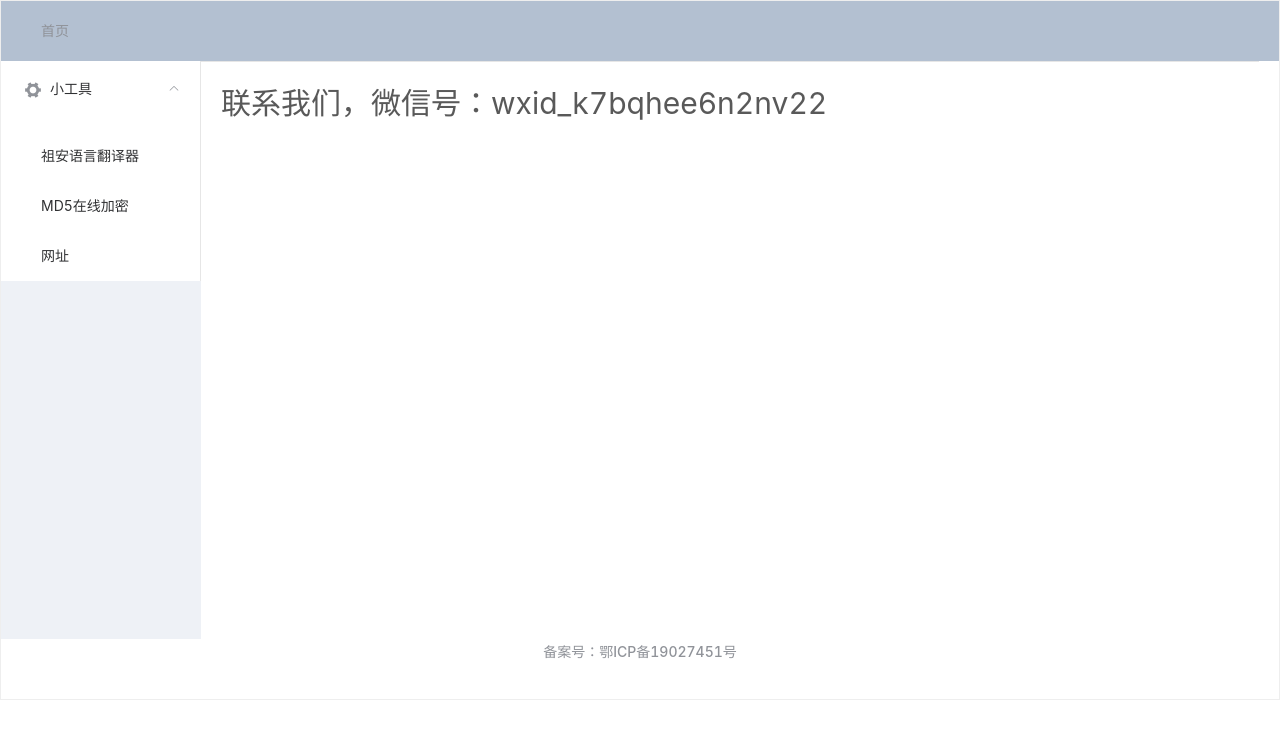
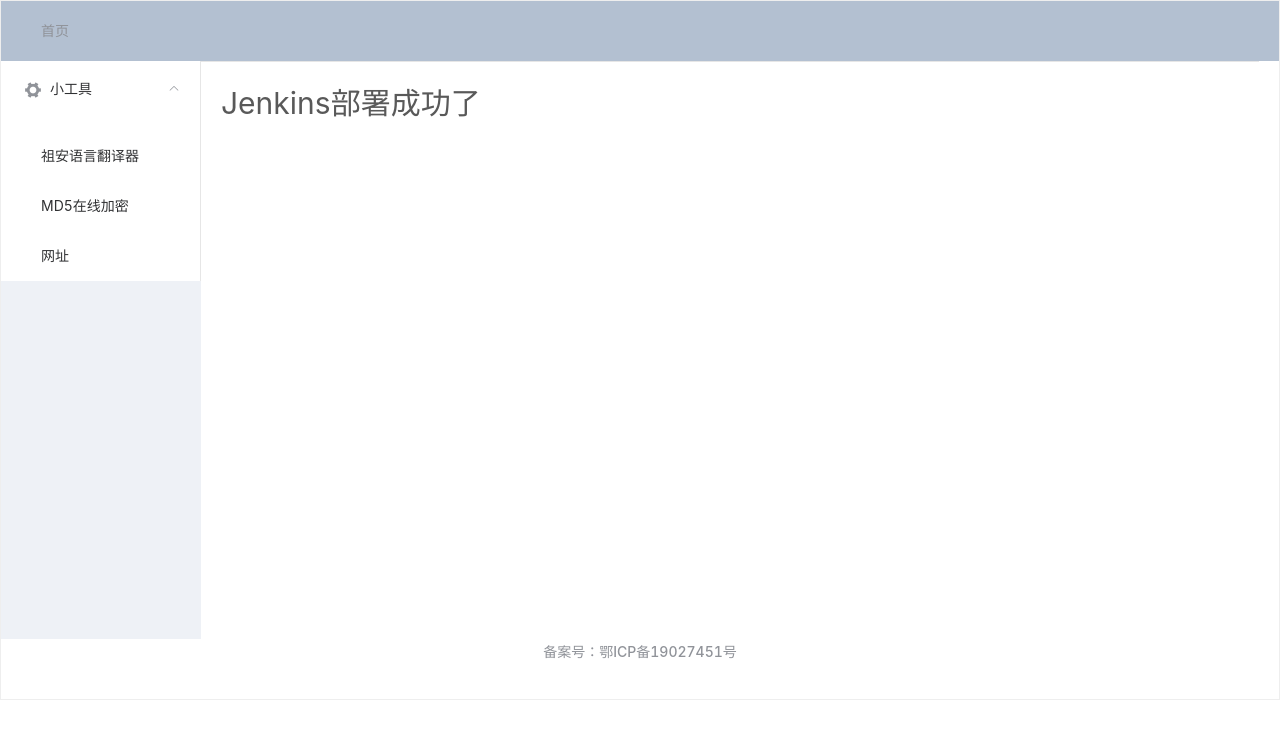
Before and after one commit to SayShine/myblogs, a Vue app in the folder myblogs_vue/: page /#/ in a window 1280 px wide. Shown: the top 738 px of the page. Built offline with nearby package versions, Linux system fonts and the light colour scheme.

Commit message:
测试jenkins

```diff
--- a/myblogs_vue/src/components/MainNotice.vue
+++ b/myblogs_vue/src/components/MainNotice.vue
@@ -1,6 +1,6 @@
 <template>
   <div style="font-size: 30px">
-    联系我们，微信号：wxid_k7bqhee6n2nv22
+    Jenkins部署成功了
   </div>
 </template>
 
```
Also changed, not shown: 1 other file (tests, documents, lock files or other folders).
